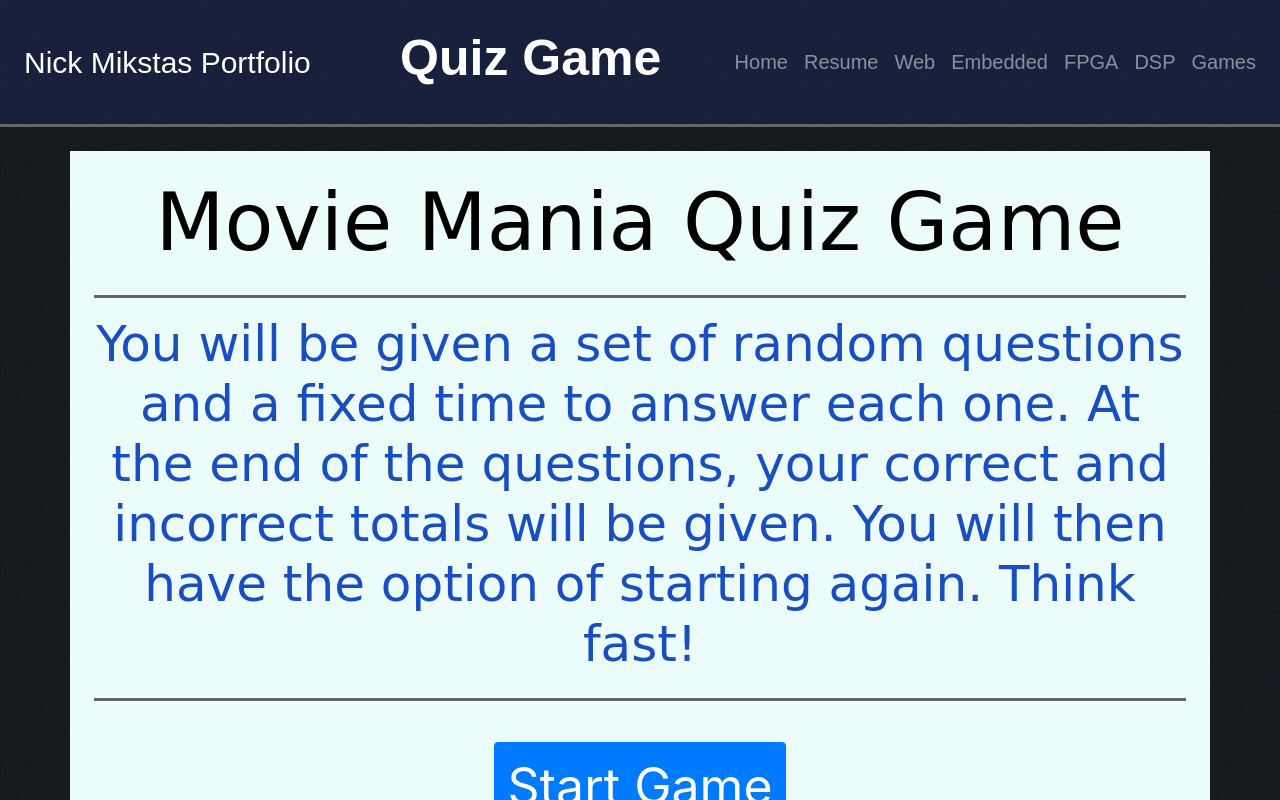
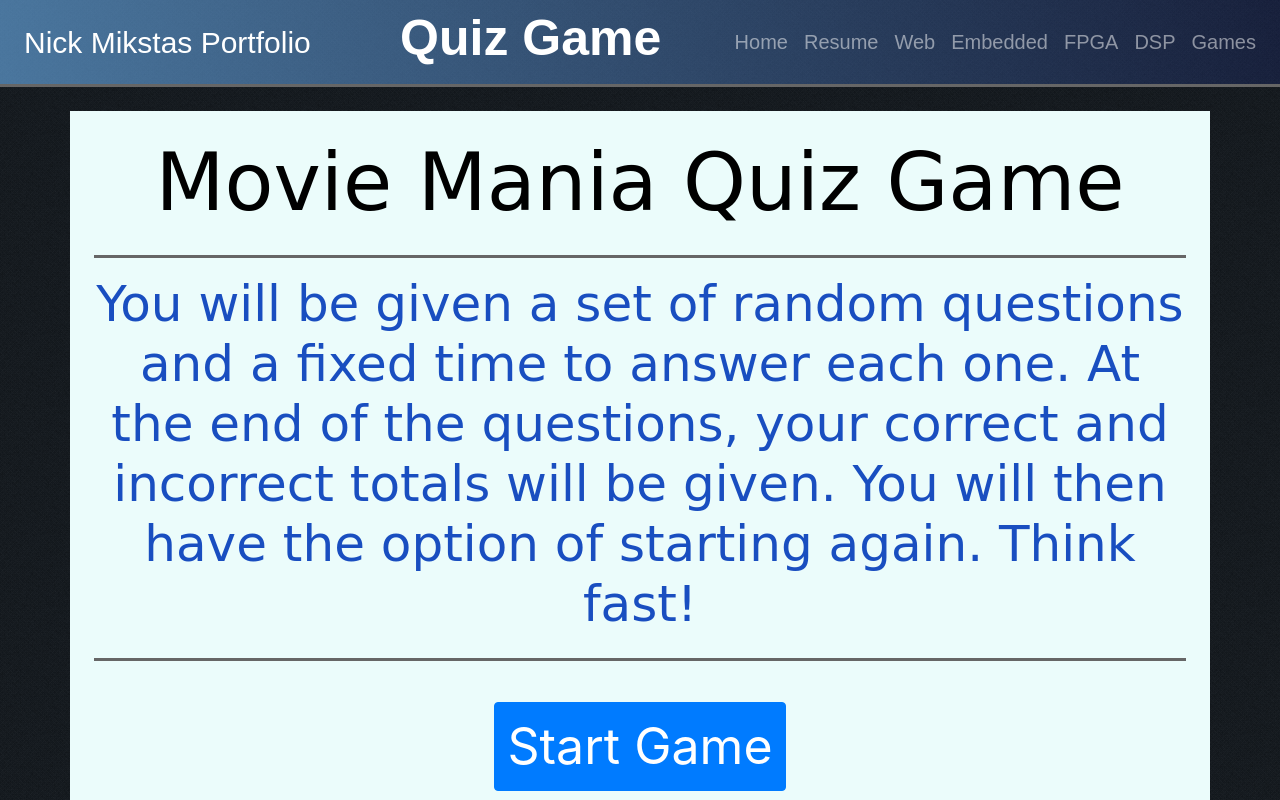
Before and after one commit to nmikstas/quiz-game, a plain HTML site: page index.html in a window 1280 px wide. Drawn offline with nearby package versions, Linux system fonts and the light colour scheme.

Commit message:
Updated the header format

```diff
--- a/assets/css/style.css
+++ b/assets/css/style.css
@@ -123,11 +123,10 @@ p
 {
     font-family: Georgia, Times, serif;
     text-align: center;
-    background-color: rgba(30, 47, 126, 0.3);
+    background-image: linear-gradient(to right, rgba(109, 179, 242, .6), rgba(30, 47, 126, 0.3)), url('../images/noisy_net.png');
     color: #ffffff;
     font-size: 30px;
     border-bottom: 3px solid #666666;
-    padding: 20px 0px;
 }
 
 .nav-link
@@ -155,6 +154,6 @@ p
 footer
 {
     border-top: 1px solid #666666;
-    background-color: rgba(30, 47, 126, 0.3);
+    background-image: linear-gradient(to right, rgba(109, 179, 242, .6), rgba(30, 47, 126, 0.3)), url('../images/noisy_net.png');
     color: #ffffff;
 }
--- a/assets/js/atimer.js
+++ b/assets/js/atimer.js
@@ -72,7 +72,7 @@ class ATimer
         this.dTheta = 2*Math.PI / (1000 / ATimer.ANIM_TIME * this.timerSeconds);
     }
 
-    //Convert seconds into minutes, seconds and thenths of a second.
+    //Convert seconds into minutes, seconds and tenths of a second.
     timeConverter()
     {
         var tenthsString = this.timeRemaining.toFixed(1).toString();
```
